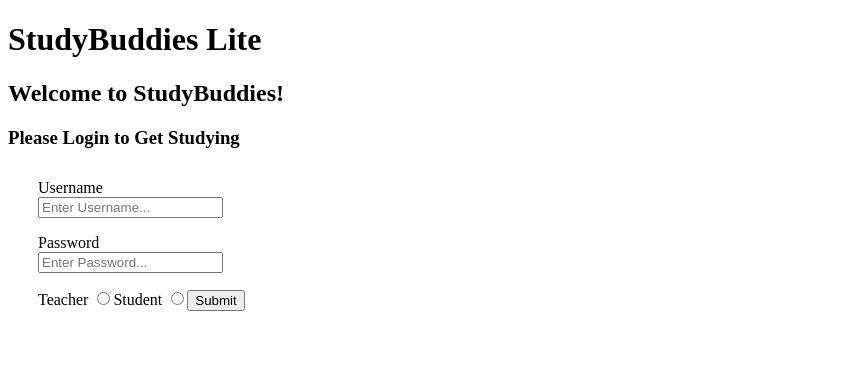
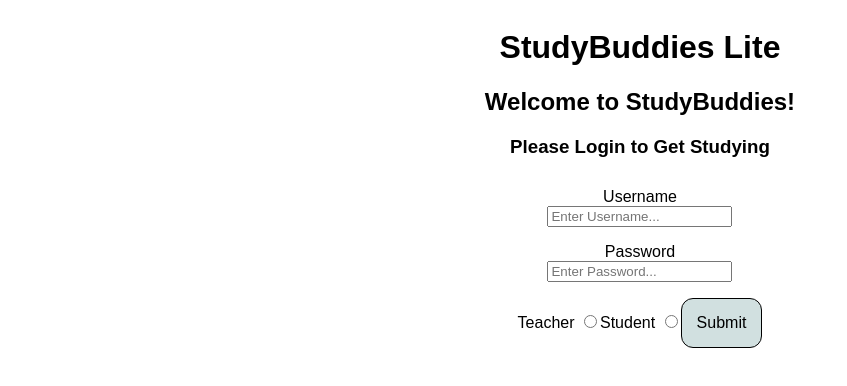
Before and after one commit to clozzi/studybuddies-lite, a React (Vite) app in the folder client/: page / in a window 1280 px wide. Shown: the top 386 px of the page, without its empty margins (0-847 px from the left). Built offline with nearby package versions, Linux system fonts and the light colour scheme; no server answers.

Commit message:
some button css

```diff
--- a/client/src/components/auth/NavBar.jsx
+++ b/client/src/components/auth/NavBar.jsx
@@ -8,16 +8,10 @@ function NavBar() {
     return (
         <div>
             {user ? (
-                <>
-                <NavLink to={`/user/${user.id}`} style={({ isActive, isPending, isTransitioning }) => {
-                    return {
-                    fontWeight: isActive ? "bold" : "",
-                    color: isPending ? "red" : "black",
-                    viewTransitionName: isTransitioning ? "slide" : "",
-                    };
-                }}>Home</NavLink>
+                <nav id="navbar">
+                <NavLink to={`/user/${user.id}`} className='nav-link'>Home</NavLink>
                 <button onClick={logout}>Logout</button>
-                </>
+                </nav>
             ) : (
                 null
             )}
@@ -26,3 +20,11 @@ function NavBar() {
 }
 
 export default NavBar
+
+// style={({ isActive, isPending, isTransitioning }) => {
+//                     return {
+//                     fontWeight: isActive ? "bold" : "",
+//                     color: isPending ? "red" : "black",
+//                     viewTransitionName: isTransitioning ? "slide" : "",
+//                     };
+//                 }}
--- a/client/src/components/pages/Home.jsx
+++ b/client/src/components/pages/Home.jsx
@@ -19,7 +19,7 @@ function Home() {
                 <h2>{user.username}'s Home Page</h2>
                 {user.students ? (
                     <div>
-                        <NavLink to='/groups/new'>Create New Group </NavLink>
+                        <NavLink to='/groups/new' className='nav-link'>Create New Group </NavLink>
                     </div>
                 ) : (
                     null
@@ -27,12 +27,12 @@ function Home() {
                 <div className="user-groups">
                     {user.groups.map((group) => (
                         <div className="user-group" key={group.id}>
-                            <p>Group Name: {group.title}</p>
-                            <NavLink to={`/groups/${group.id}`}>Visit Group</NavLink>
-                            <br />
+                            <h4>Group Name: {group.title}</h4>
+                            <p><b>Focus</b>: {group.description}</p>
+                            <NavLink to={`/groups/${group.id}`} className='nav-link'>Visit Group</NavLink>
                             {user.students ? (
                                 <>
-                                <NavLink to={`/student-groups/${group.id}`}>Edit Roster</NavLink>
+                                <NavLink to={`/student-groups/${group.id}`} className='nav-link'>Edit Roster</NavLink>
                                 <button onClick={() => deleteGroup(group.id)}>Delete Group</button>
                                 </>
                             ) : (
--- a/client/src/components/restricted/EditRoster.jsx
+++ b/client/src/components/restricted/EditRoster.jsx
@@ -73,7 +73,7 @@ function EditRoster() {
                     <div>
                         <h2>Group {group.title}</h2>
                         <p>Focus: {group.description}</p>
-                        <NavLink to={`/groups/${group.id}`}>Visit Group</NavLink>
+                        <NavLink to={`/groups/${group.id}`} className="nav-link">Visit Group</NavLink>
                         <form onSubmit={handleAddStudent}>
                             <label>Add Student to Group: </label>
                             <select name="students" id="students" onChange={(e) => setStudentId(e.target.value)}>
--- a/client/src/index.css
+++ b/client/src/index.css
@@ -1,3 +1,70 @@
+body {
+  display: flex;
+  justify-content: center;
+  text-align: center;
+  /* align-items: center; */
+  font-family: Arial, Helvetica, sans-serif;
+}
+
+button {
+  color: black;
+  background-color: #d1e0e0;
+  font-size: medium;
+  padding: 15px;
+  border-radius: 12px;
+  border: 1px solid black;
+  cursor: pointer;
+  transition-duration: 0.4s;
+}
+
+button:hover {
+  background-color: gray;
+  color: white;
+}
+
+.nav-link {
+  color: black;
+  background-color: #d1e0e0;
+  font-size: medium;
+  padding: 15px;
+  border: 1px solid black;
+  border-radius: 12px;
+  cursor: pointer;
+  transition-duration: 0.4s;
+}
+
+.nav-link:hover {
+  background-color: gray;
+  color: white;
+}
+
+.user-group {
+  border: dotted;
+  padding: 15px;
+}
+
+.message-box {
+  border: dotted;
+  margin-left: 225px;
+  padding: 1px 16px;
+}
+
+.active-users-sidebar {
+  border: groove;
+  margin: 0;
+  padding: 0;
+  width: 200px;
+  background-color: #f1f1f1;
+  position: fixed;
+  overflow: auto;
+}
+
+/* .user-groups {
+  display: flex;
+  flex-direction: column;
+} */
+
+
 /* :root {
   font-family: Inter, system-ui, Avenir, Helvetica, Arial, sans-serif;
   line-height: 1.5;
@@ -66,19 +133,3 @@ button:focus-visible {
     background-color: #f9f9f9;
   }
 }
-
-.message-box {
-  border: dotted;
-  margin-left: 225px;
-  padding: 1px 16px;
-}
-
-.active-users-sidebar {
-  border: groove;
-  margin: 0;
-  padding: 0;
-  width: 200px;
-  background-color: #f1f1f1;
-  position: fixed;
-  overflow: auto;
-} */
```
Also changed, not shown: 1 other file (tests, documents, lock files or other folders).
